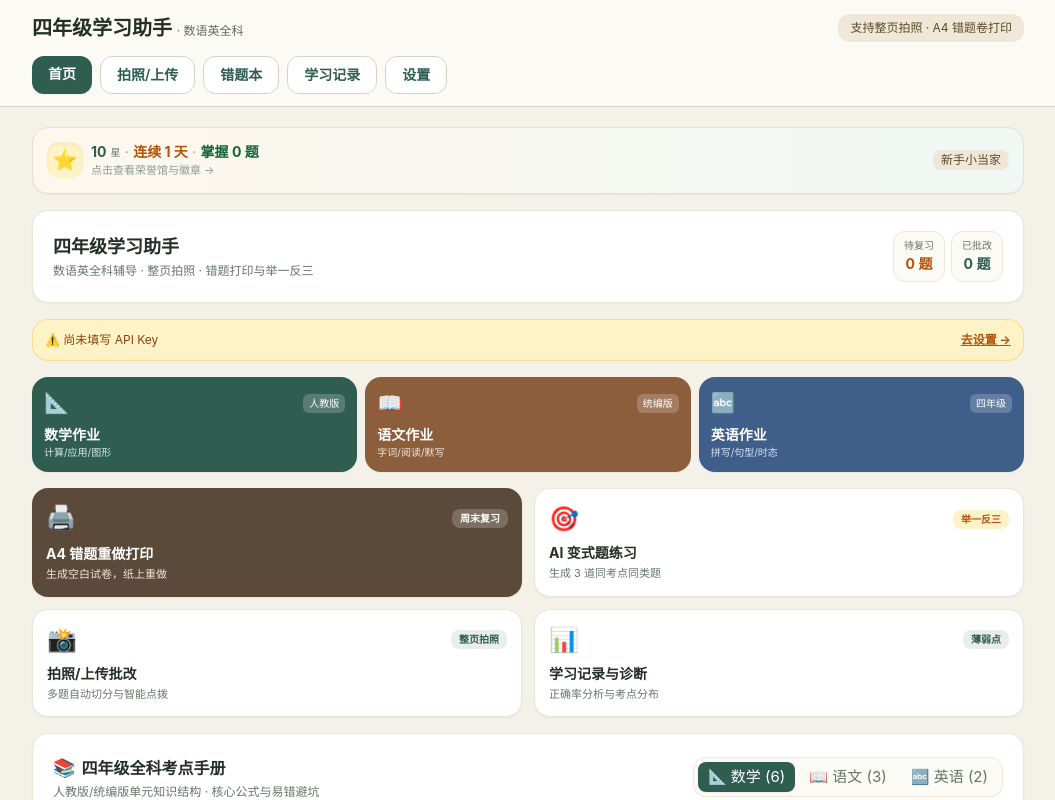
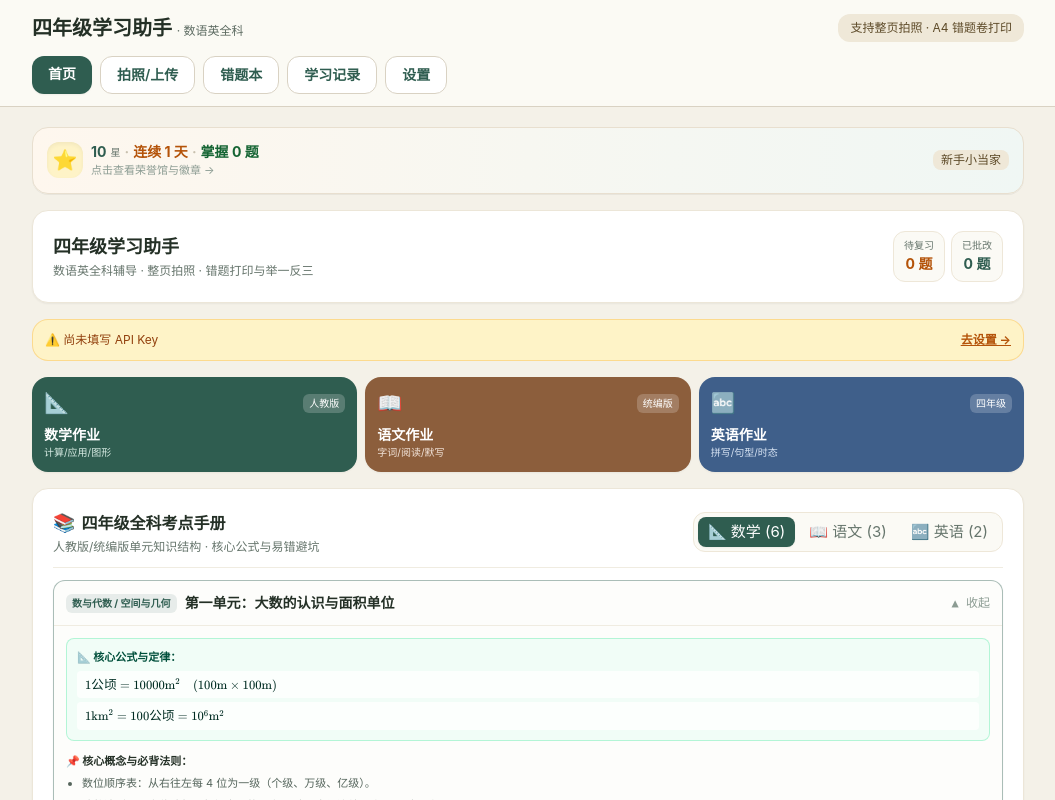
Before and after one commit to zonglinxie-cyber/nuer-xuexi, a React (Vite) app: page / in a window 1280 px wide. Shown: the top 800 px of the page, without its empty margins (112-1167 px from the left). Built offline with nearby package versions, Linux system fonts and the light colour scheme.

Commit message:
feat: 移除首页冗余的2x2功能卡片，精简首页视觉动线

```diff
--- a/src/pages/HomePage.tsx
+++ b/src/pages/HomePage.tsx
@@ -113,73 +113,6 @@ export default function HomePage() {
         </Link>
       </div>
 
-      {/* 功能卡片 2x2 网格 */}
-      <div className="grid grid-cols-2 gap-2 sm:gap-3">
-        <Link
-          to="/wrong-book"
-          className="group rounded-2xl bg-[#5b4a3a] p-3.5 text-white shadow-xs transition-all hover:bg-[#4a3c2f] flex flex-col justify-between"
-        >
-          <div className="flex items-center justify-between">
-            <span className="text-2xl">🖨️</span>
-            <span className="rounded-lg bg-white/20 px-2 py-0.5 text-[10px] font-semibold">
-              周末复习
-            </span>
-          </div>
-          <div className="mt-2">
-            <h3 className="text-xs sm:text-sm font-bold">A4 错题重做打印</h3>
-            <p className="mt-0.5 text-[11px] text-[#f3e5db]">生成空白试卷，纸上重做</p>
-          </div>
-        </Link>
-
-        <Link
-          to="/wrong-book"
-          className="group rounded-2xl bg-white p-3.5 shadow-xs border border-[#ece6d8] transition-all hover:border-[#2f5d50] flex flex-col justify-between"
-        >
-          <div className="flex items-center justify-between">
-            <span className="text-2xl">🎯</span>
-            <span className="rounded-lg bg-[#fef3c7] px-2 py-0.5 text-[10px] font-bold text-[#b45309]">
-              举一反三
-            </span>
-          </div>
-          <div className="mt-2">
-            <h3 className="text-xs sm:text-sm font-bold text-[#243026]">AI 变式题练习</h3>
-            <p className="mt-0.5 text-[11px] text-[#66756c]">生成 3 道同考点同类题</p>
-          </div>
-        </Link>
-
-        <Link
-          to="/homework"
-          className="group rounded-2xl bg-white p-3.5 shadow-xs border border-[#ece6d8] transition-all hover:border-[#2f5d50] flex flex-col justify-between"
-        >
-          <div className="flex items-center justify-between">
-            <span className="text-2xl">📸</span>
-            <span className="rounded-lg bg-[#2f5d50]/10 px-2 py-0.5 text-[10px] font-bold text-[#2f5d50]">
-              整页拍照
-            </span>
-          </div>
-          <div className="mt-2">
-            <h3 className="text-xs sm:text-sm font-bold text-[#243026]">拍照/上传批改</h3>
-            <p className="mt-0.5 text-[11px] text-[#66756c]">多题自动切分与智能点拨</p>
-          </div>
-        </Link>
-
-        <Link
-          to="/records"
-          className="group rounded-2xl bg-white p-3.5 shadow-xs border border-[#ece6d8] transition-all hover:border-[#2f5d50] flex flex-col justify-between"
-        >
-          <div className="flex items-center justify-between">
-            <span className="text-2xl">📊</span>
-            <span className="rounded-lg bg-[#2f5d50]/10 px-2 py-0.5 text-[10px] font-bold text-[#2f5d50]">
-              薄弱点
-            </span>
-          </div>
-          <div className="mt-2">
-            <h3 className="text-xs sm:text-sm font-bold text-[#243026]">学习记录与诊断</h3>
-            <p className="mt-0.5 text-[11px] text-[#66756c]">正确率分析与考点分布</p>
-          </div>
-        </Link>
-      </div>
-
       {/* 四年级全科考点速查手册 */}
       <KnowledgeHandbook />
 
```
